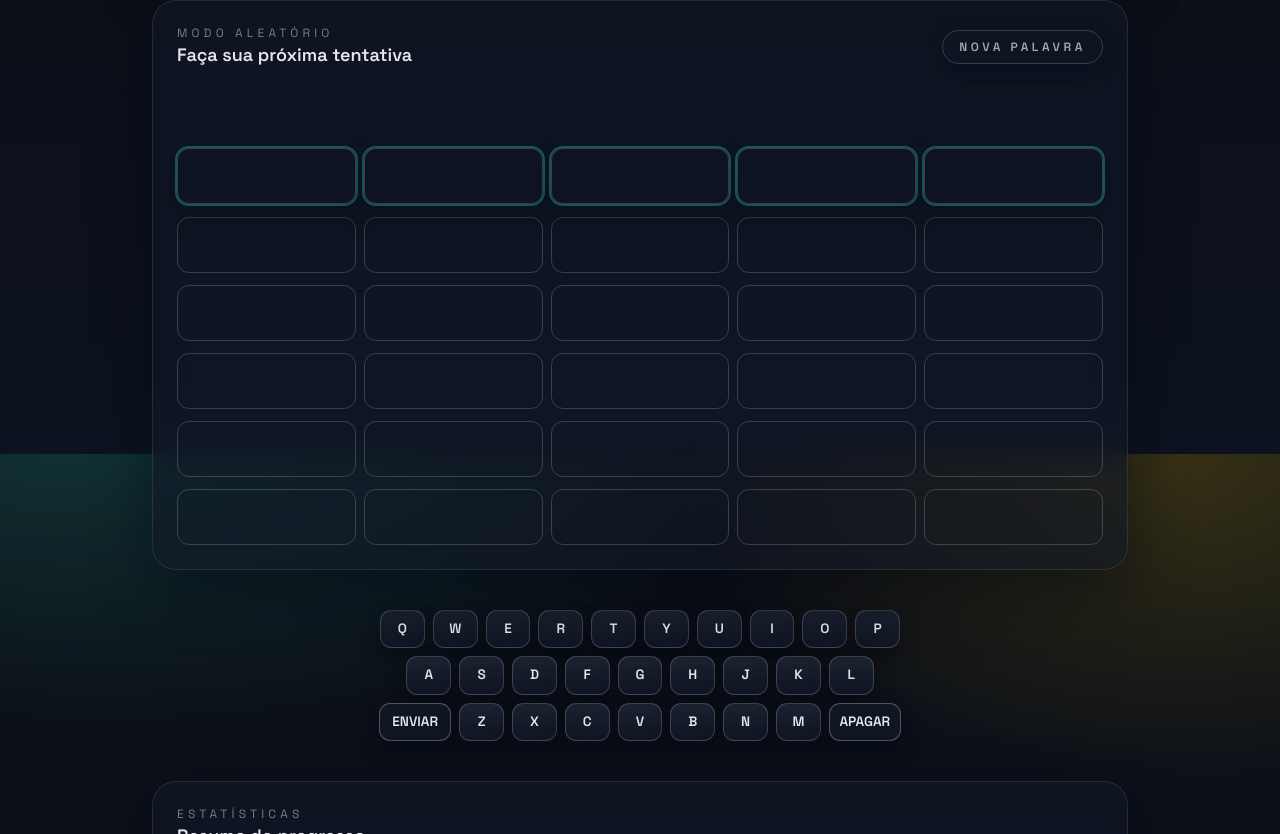
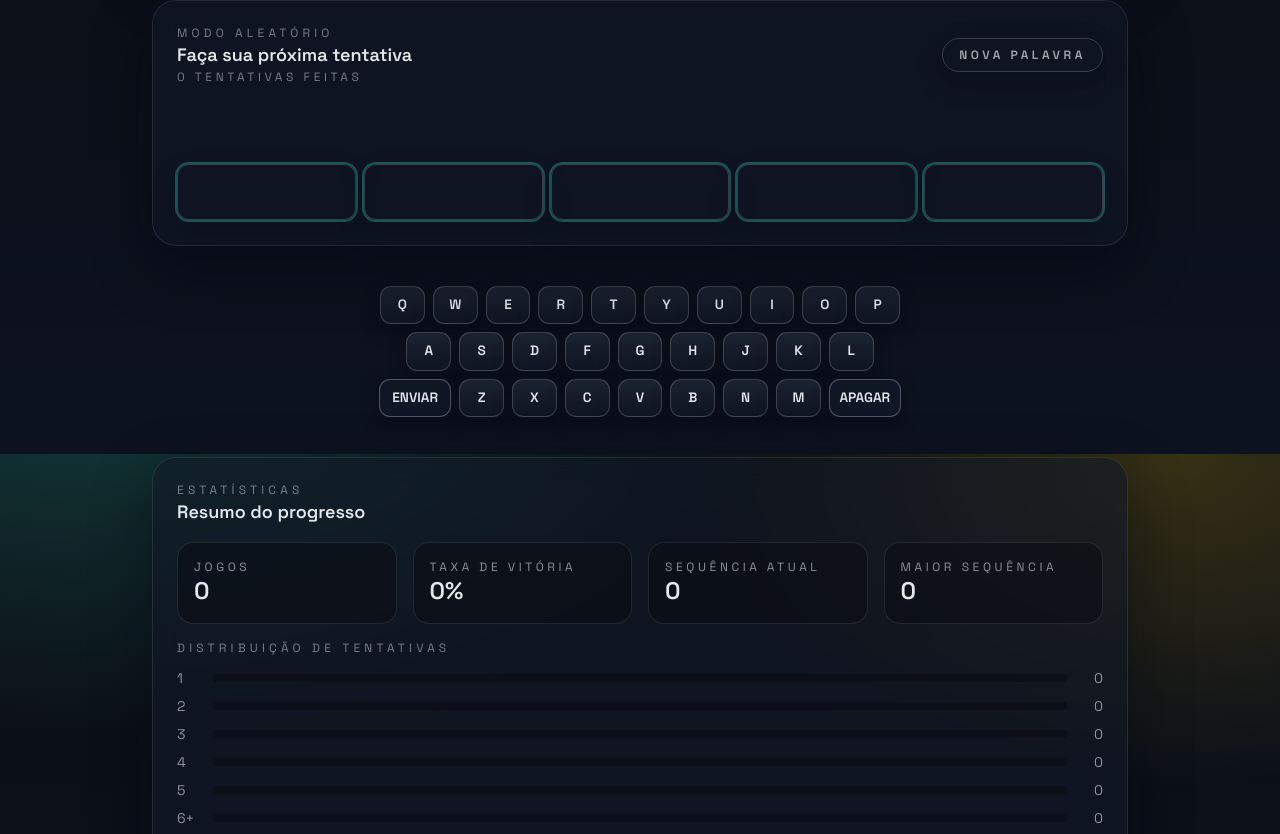
Before and after one commit to williamalmeidadev/WordMint, a React (Vite) app: page / in a window 1280 px wide. Shown: the part 346-1180 px from the top of the page. Built offline with nearby package versions, Linux system fonts and the light colour scheme.

Commit message:
Make normal mode unlimited and hard mode 5 attempts

```diff
--- a/src/App.tsx
+++ b/src/App.tsx
@@ -5,6 +5,7 @@ import Keyboard from './components/Keyboard';
 import MessageBanner from './components/MessageBanner';
 import StatsPanel from './components/StatsPanel';
 import {
+  HARD_MODE_ATTEMPTS,
   MAX_ATTEMPTS,
   WORD_LENGTH,
   buildEmptyEvaluation,
@@ -58,14 +59,21 @@ export default function App() {
   } = state;
   const strings = getStrings(language);
 
+  const maxAttempts = hardMode ? HARD_MODE_ATTEMPTS : MAX_ATTEMPTS;
+
   const rows = useMemo(() => {
     const filledRows = evaluations.map((evaluation) => evaluation);
-    const activeRow = status === 'playing' && filledRows.length < MAX_ATTEMPTS ? buildActiveRow(currentGuess) : null;
-    const emptyRows = Array.from({ length: MAX_ATTEMPTS - filledRows.length - (activeRow ? 1 : 0) }, () =>
+    const activeRow = status === 'playing' && (hardMode ? filledRows.length < maxAttempts : true)
+      ? buildActiveRow(currentGuess)
+      : null;
+    if (!hardMode) {
+      return [...filledRows, ...(activeRow ? [activeRow] : [])];
+    }
+    const emptyRows = Array.from({ length: maxAttempts - filledRows.length - (activeRow ? 1 : 0) }, () =>
       buildEmptyEvaluation()
     );
     return [...filledRows, ...(activeRow ? [activeRow] : []), ...emptyRows];
-  }, [currentGuess, evaluations, status]);
+  }, [currentGuess, evaluations, hardMode, maxAttempts, status]);
 
   const keyboardState = useMemo(() => buildKeyboardState(evaluations), [evaluations]);
 
@@ -108,7 +116,8 @@ export default function App() {
       if (status === 'won') {
         nextStats.gamesWon += 1;
         if (evaluations.length > 0) {
-          nextStats.guessDistribution[evaluations.length - 1] += 1;
+          const bucketIndex = Math.min(evaluations.length, MAX_ATTEMPTS) - 1;
+          nextStats.guessDistribution[bucketIndex] += 1;
         }
         nextStats.currentStreak += 1;
         nextStats.maxStreak = Math.max(nextStats.maxStreak, nextStats.currentStreak);
@@ -154,7 +163,7 @@ export default function App() {
 
     const evaluation = evaluateGuess(currentGuess, solution);
     const isWin = isWinningGuess(currentGuess, solution);
-    const nextStatus = isWin ? 'won' : attemptIndex + 1 >= MAX_ATTEMPTS ? 'lost' : 'playing';
+    const nextStatus = isWin ? 'won' : hardMode && attemptIndex + 1 >= maxAttempts ? 'lost' : 'playing';
     const nextMessage = isWin
       ? strings.solvedIn(attemptIndex + 1)
       : nextStatus === 'lost'
@@ -168,7 +177,18 @@ export default function App() {
       status: nextStatus,
       message: nextMessage ?? undefined
     });
-  }, [attemptIndex, currentGuess, evaluations, hardMode, language, setMessage, solution, status, strings]);
+  }, [
+    attemptIndex,
+    currentGuess,
+    evaluations,
+    hardMode,
+    language,
+    maxAttempts,
+    setMessage,
+    solution,
+    status,
+    strings
+  ]);
 
   const handleLetter = useCallback(
     (letter: string) => {
@@ -189,12 +209,13 @@ export default function App() {
 
   const shareText = useMemo(() => {
     if (status === 'playing') return '';
+    const maxLabel = hardMode ? String(maxAttempts) : '∞';
     return buildShareText({
       status,
       evaluations,
-      header: strings.shareHeader
+      header: (attempts) => strings.shareHeader(attempts, maxLabel)
     });
-  }, [evaluations, status, strings]);
+  }, [evaluations, hardMode, maxAttempts, status, strings]);
 
   const handleShare = useCallback(async () => {
     try {
@@ -276,6 +297,11 @@ export default function App() {
                 {status === 'won' && strings.statusWon}
                 {status === 'lost' && strings.statusLost}
               </p>
+              <p className="text-xs uppercase tracking-[0.3em] text-fog/50">
+                {hardMode
+                  ? strings.attemptsRemaining(Math.max(maxAttempts - attemptIndex, 0))
+                  : strings.attemptsUsed(attemptIndex)}
+              </p>
             </div>
             <button
               type="button"
@@ -310,6 +336,7 @@ export default function App() {
           status={status}
           onShare={handleShare}
           shareAvailable={status !== 'playing'}
+          showPlusOnLast={!hardMode}
           strings={{
             statistics: strings.statistics,
             progressSnapshot: strings.progressSnapshot,
--- a/src/components/StatsPanel.tsx
+++ b/src/components/StatsPanel.tsx
@@ -9,6 +9,7 @@ type StatsPanelProps = {
   status: GameStatus;
   onShare: () => void;
   shareAvailable: boolean;
+  showPlusOnLast: boolean;
   strings: {
     statistics: string;
     progressSnapshot: string;
@@ -23,7 +24,7 @@ type StatsPanelProps = {
   };
 };
 
-function StatsPanel({ stats, status, onShare, shareAvailable, strings }: StatsPanelProps) {
+function StatsPanel({ stats, status, onShare, shareAvailable, showPlusOnLast, strings }: StatsPanelProps) {
   const winRate = stats.gamesPlayed ? stats.gamesWon / stats.gamesPlayed : 0;
   const maxDistribution = Math.max(1, ...stats.guessDistribution);
 
@@ -67,9 +68,12 @@ function StatsPanel({ stats, status, onShare, shareAvailable, strings }: StatsPa
       <div className="grid gap-3">
         <p className="text-xs uppercase tracking-[0.35em] text-fog/50">{strings.guessDistribution}</p>
         <div className="grid gap-2">
-          {stats.guessDistribution.map((value, index) => (
+          {stats.guessDistribution.map((value, index) => {
+            const isLast = index === stats.guessDistribution.length - 1;
+            const label = showPlusOnLast && isLast ? `${index + 1}+` : `${index + 1}`;
+            return (
             <div key={`guess-${index}`} className="flex items-center gap-3 text-sm">
-              <span className="w-6 text-fog/60">{index + 1}</span>
+              <span className="w-6 text-fog/60">{label}</span>
               <div className="h-2 flex-1 rounded-full bg-ink/70">
                 <div
                   className="h-2 rounded-full bg-mint"
@@ -78,7 +82,7 @@ function StatsPanel({ stats, status, onShare, shareAvailable, strings }: StatsPa
               </div>
               <span className="w-6 text-right text-fog/60">{value}</span>
             </div>
-          ))}
+          )})}
         </div>
         <p className="text-xs text-fog/60">
           {status === 'playing' ? strings.finishRound : strings.resultRecorded}
--- a/src/game/constants.ts
+++ b/src/game/constants.ts
@@ -1,2 +1,3 @@
 export const WORD_LENGTH = 5;
 export const MAX_ATTEMPTS = 6;
+export const HARD_MODE_ATTEMPTS = 5;
--- a/src/game/logic.ts
+++ b/src/game/logic.ts
@@ -1,4 +1,4 @@
-import { MAX_ATTEMPTS, WORD_LENGTH } from './constants';
+import { HARD_MODE_ATTEMPTS, MAX_ATTEMPTS, WORD_LENGTH } from './constants';
 import type { GuessEvaluation, LetterState } from './types';
 import type { Language } from '../i18n';
 import { getWordList, getWordSet } from './words';
@@ -118,7 +118,12 @@ export const getHardModeViolation = (
 export const isWinningGuess = (guess: string, solution: string) =>
   normalizeWord(guess) === normalizeWord(solution);
 
-export const isGameOver = (attempt: number, status: 'playing' | 'won' | 'lost') => {
+export const isGameOver = (
+  attempt: number,
+  status: 'playing' | 'won' | 'lost',
+  hardMode: boolean
+) => {
   if (status !== 'playing') return true;
-  return attempt >= MAX_ATTEMPTS;
+  const maxAttempts = hardMode ? HARD_MODE_ATTEMPTS : MAX_ATTEMPTS;
+  return attempt >= maxAttempts;
 };
--- a/src/i18n.ts
+++ b/src/i18n.ts
@@ -44,7 +44,10 @@ type Strings = {
   stateLabel: (state: string) => string;
   hardModePosition: (position: number, letter: string) => string;
   hardModeInclude: (count: number, letter: string) => string;
-  shareHeader: (attempts: number | 'X' | '-') => string;
+  shareHeader: (attempts: number | 'X' | '-', maxLabel: string) => string;
+  attemptsRemaining: (remaining: number) => string;
+  attemptsUsed: (used: number) => string;
+  attemptsUnlimited: string;
 };
 
 export const STRINGS: Record<Language, Strings> = {
@@ -94,7 +97,11 @@ export const STRINGS: Record<Language, Strings> = {
     hardModePosition: (position, letter) => `Modo difícil: a posição ${position} deve ser ${letter}`,
     hardModeInclude: (count, letter) =>
       `Modo difícil: inclua pelo menos ${count} ${count === 1 ? 'letra' : 'letras'} '${letter}'`,
-    shareHeader: (attempts) => `WordMint Aleatório ${attempts}/6`
+    shareHeader: (attempts, maxLabel) => `WordMint Aleatório ${attempts}/${maxLabel}`,
+    attemptsRemaining: (remaining) =>
+      remaining === 1 ? '1 tentativa restante' : `${remaining} tentativas restantes`,
+    attemptsUsed: (used) => `${used} tentativas feitas`,
+    attemptsUnlimited: 'Tentativas ilimitadas'
   },
   en: {
     appName: 'WordMint',
@@ -136,7 +143,10 @@ export const STRINGS: Record<Language, Strings> = {
     hardModePosition: (position, letter) => `Hard mode: position ${position} must be ${letter}`,
     hardModeInclude: (count, letter) =>
       `Hard mode: include at least ${count} ${count === 1 ? `'${letter}'` : `'${letter}'s`}`,
-    shareHeader: (attempts) => `WordMint Random ${attempts}/6`
+    shareHeader: (attempts, maxLabel) => `WordMint Random ${attempts}/${maxLabel}`,
+    attemptsRemaining: (remaining) => (remaining === 1 ? '1 attempt left' : `${remaining} attempts left`),
+    attemptsUsed: (used) => `${used} attempts made`,
+    attemptsUnlimited: 'Unlimited attempts'
   }
 };
 
--- a/src/state/gameReducer.ts
+++ b/src/state/gameReducer.ts
@@ -1,4 +1,4 @@
-import { MAX_ATTEMPTS, WORD_LENGTH } from '../game/constants';
+import { HARD_MODE_ATTEMPTS, MAX_ATTEMPTS, WORD_LENGTH } from '../game/constants';
 import type { GameStatus, GuessEvaluation } from '../game/types';
 import type { Language } from '../i18n';
 
@@ -65,7 +65,7 @@ export const gameReducer = (state: GameState, action: GameAction): GameState =>
     }
     case 'SUBMIT_GUESS': {
       if (state.status !== 'playing') return state;
-      if (state.attemptIndex >= MAX_ATTEMPTS) return state;
+      if (state.hardMode && state.attemptIndex >= HARD_MODE_ATTEMPTS) return state;
 
       const nextGuesses = [...state.guesses, action.guess];
       const nextEvaluations = [...state.evaluations, action.evaluation];
@@ -76,7 +76,9 @@ export const gameReducer = (state: GameState, action: GameAction): GameState =>
         evaluations: nextEvaluations,
         currentGuess: '',
         status: action.status,
-        attemptIndex: Math.min(state.attemptIndex + 1, MAX_ATTEMPTS),
+        attemptIndex: state.hardMode
+          ? Math.min(state.attemptIndex + 1, HARD_MODE_ATTEMPTS)
+          : state.attemptIndex + 1,
         message: action.message ?? null
       };
     }
```
